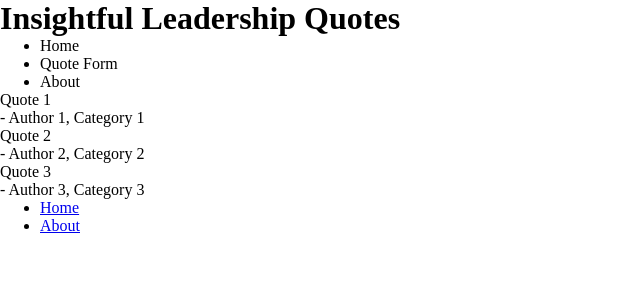
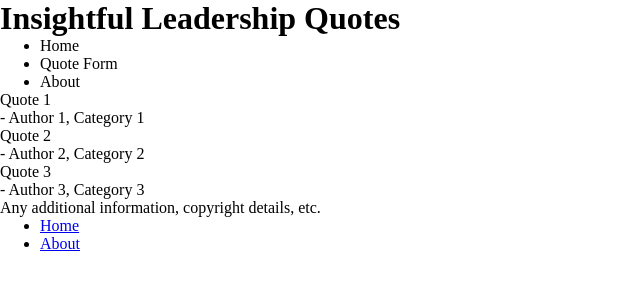
Before and after one commit to zozosy/quotemanager, a React (Vite) app: page / in a window 1280 px wide. Shown: the top 300 px of the page, without its empty margins (0-640 px from the left). Built offline with nearby package versions, Linux system fonts and the light colour scheme.

Commit message:
created Footer for Application

```diff
--- a/src/App.jsx
+++ b/src/App.jsx
@@ -14,6 +14,8 @@ import About from './components/About';
 import Header from './components/Header';
 import NavigationBar from './components/NavigationBar';
 import QuotesHomepage from './components/QuotesHomepage';
+import Footer from './components/Footer';
+
 
 
 
@@ -24,6 +26,9 @@ const App = () => {
         <Header/>
         <NavigationBar/>
         <QuotesHomepage/>
+        <Footer/>
+
+
         <nav>
           <ul>
             <li>
--- /dev/null
+++ b/src/components/Footer.jsx
@@ -0,0 +1,12 @@
+// Footer.jsx
+import React from 'react';
+
+const Footer = () => {
+  return (
+    <footer>
+      <p>Any additional information, copyright details, etc.</p>
+    </footer>
+  );
+};
+
+export default Footer;
```
